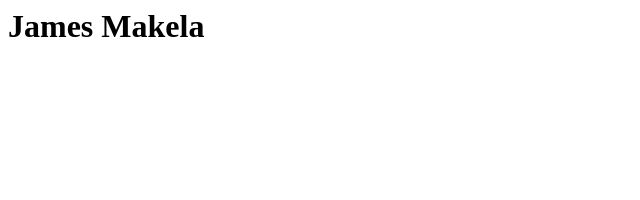
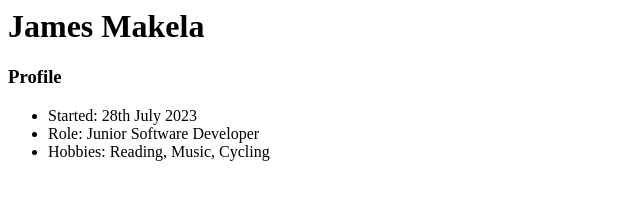
Before and after one commit to JamesIMakela/JamesIMakela.github.io, a plain HTML site: page index.html in a window 1280 px wide. Shown: the whole page, without its empty margins (0-640 px from the left). Drawn offline with Linux system fonts and the light colour scheme.

Commit message:
Profile update

```diff
--- a/index.html
+++ b/index.html
@@ -1 +1,8 @@
 <h1>James Makela</h1>
+
+<h3>Profile</h3>
+<ul>
+	<li>Started: 28th July 2023</li>
+	<li>Role: Junior Software Developer</li>
+	<li>Hobbies: Reading, Music, Cycling</li>
+</ul>
```
